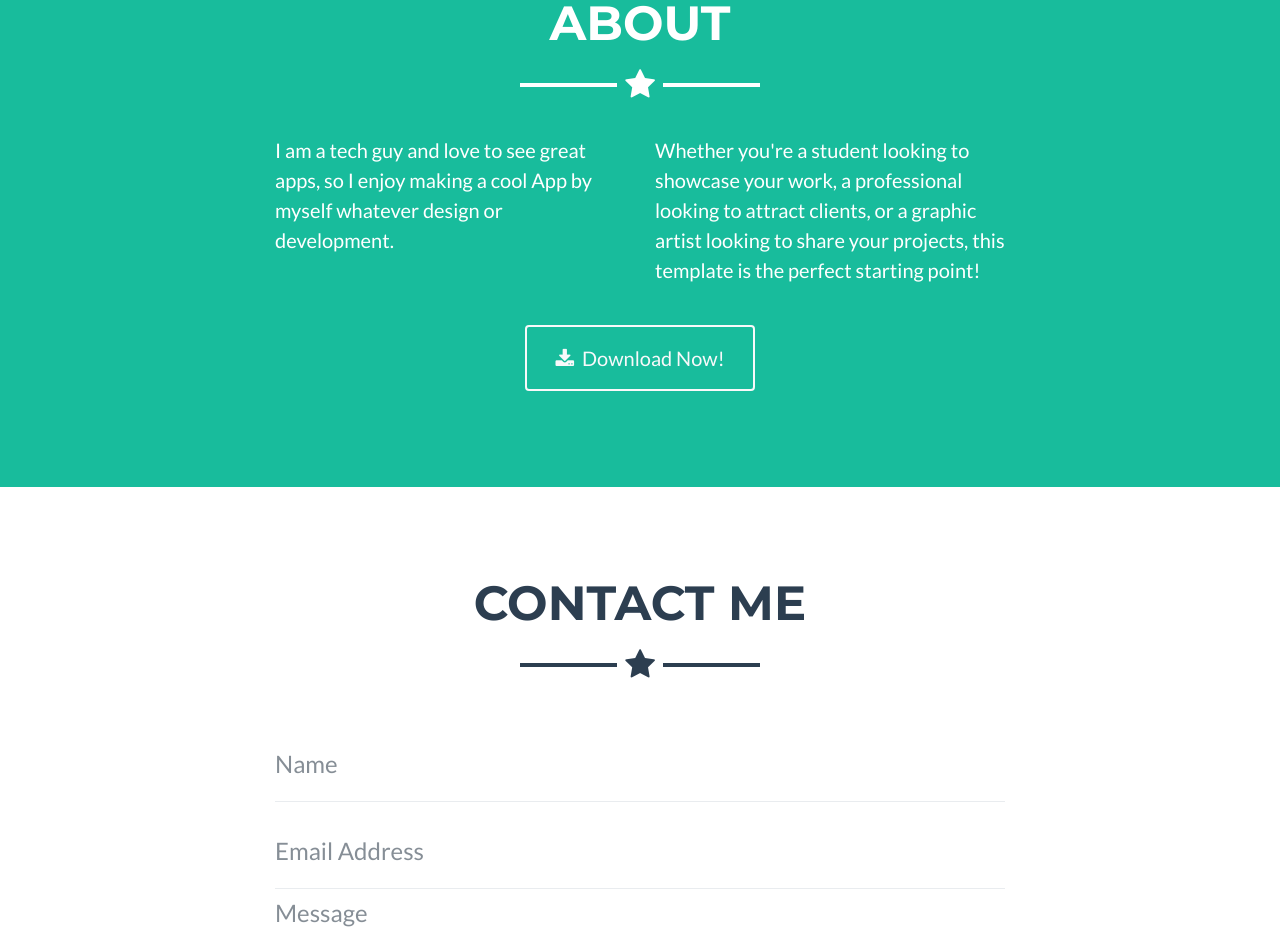
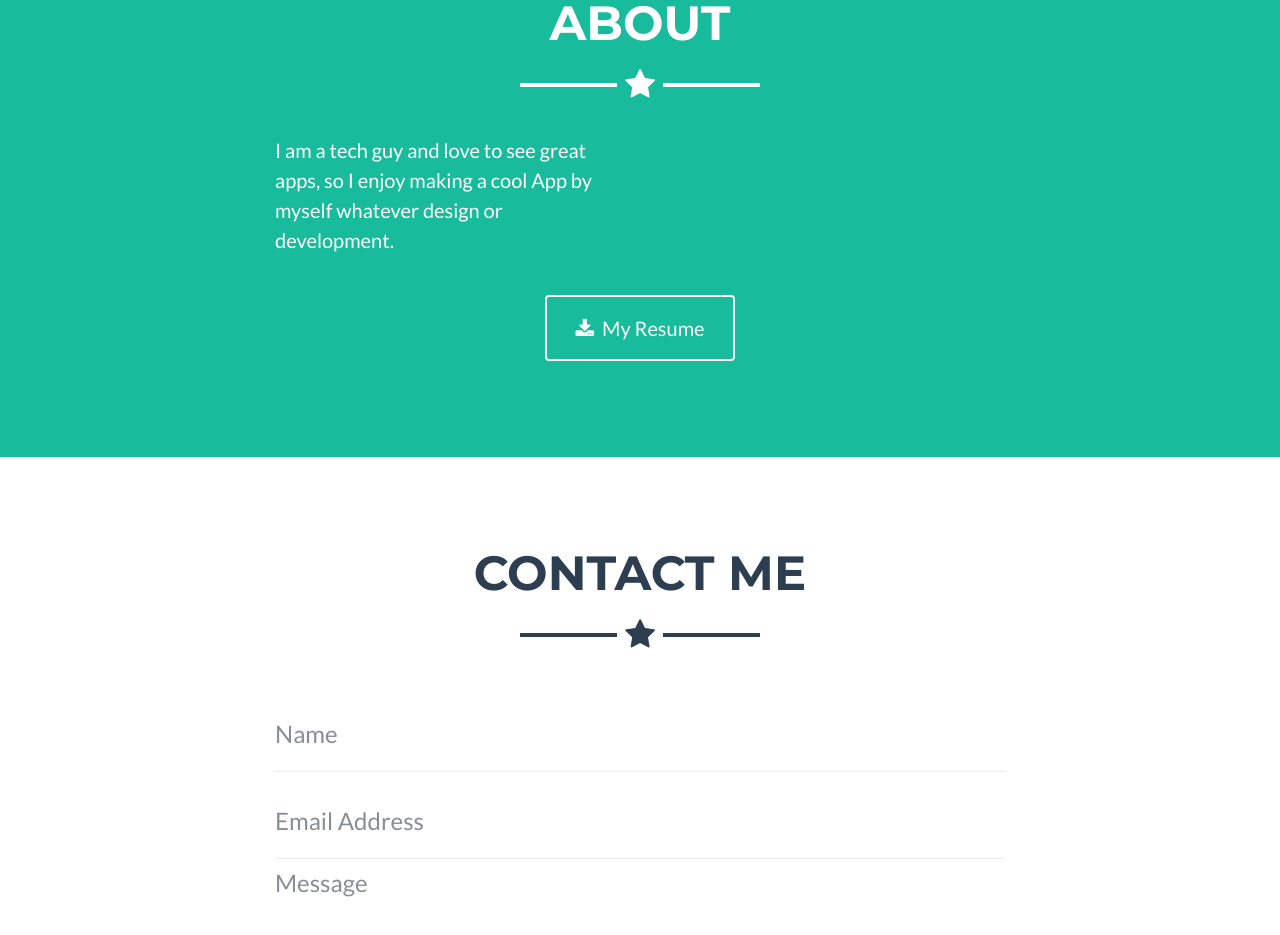
Before and after one commit to li000592/Haorong-website, a plain HTML site: page index.html in a window 1280 px wide. Shown: the part 1837-2772 px from the top of the page. Drawn offline with nearby package versions, Linux system fonts and the light colour scheme.

Commit message:
change text

```diff
--- a/index.html
+++ b/index.html
@@ -139,15 +139,12 @@
             </p>
           </div>
           <div class="col-lg-4 mr-auto">
-            <p class="lead">
-              Whether you're a student looking to showcase your work, a professional looking to attract clients, or a
-              graphic artist looking to share your projects, this template is the perfect starting point!
-            </p>
+            <p class="lead"></p>
           </div>
         </div>
         <div class="text-center mt-4">
           <a class="btn btn-outline-light btn-xl" role="button" href="#"
-            ><i class="fa fa-download mr-2"></i><span>Download Now!</span></a
+            ><i class="fa fa-download mr-2"></i><span>My Resume</span></a
           >
         </div>
       </div>
```
